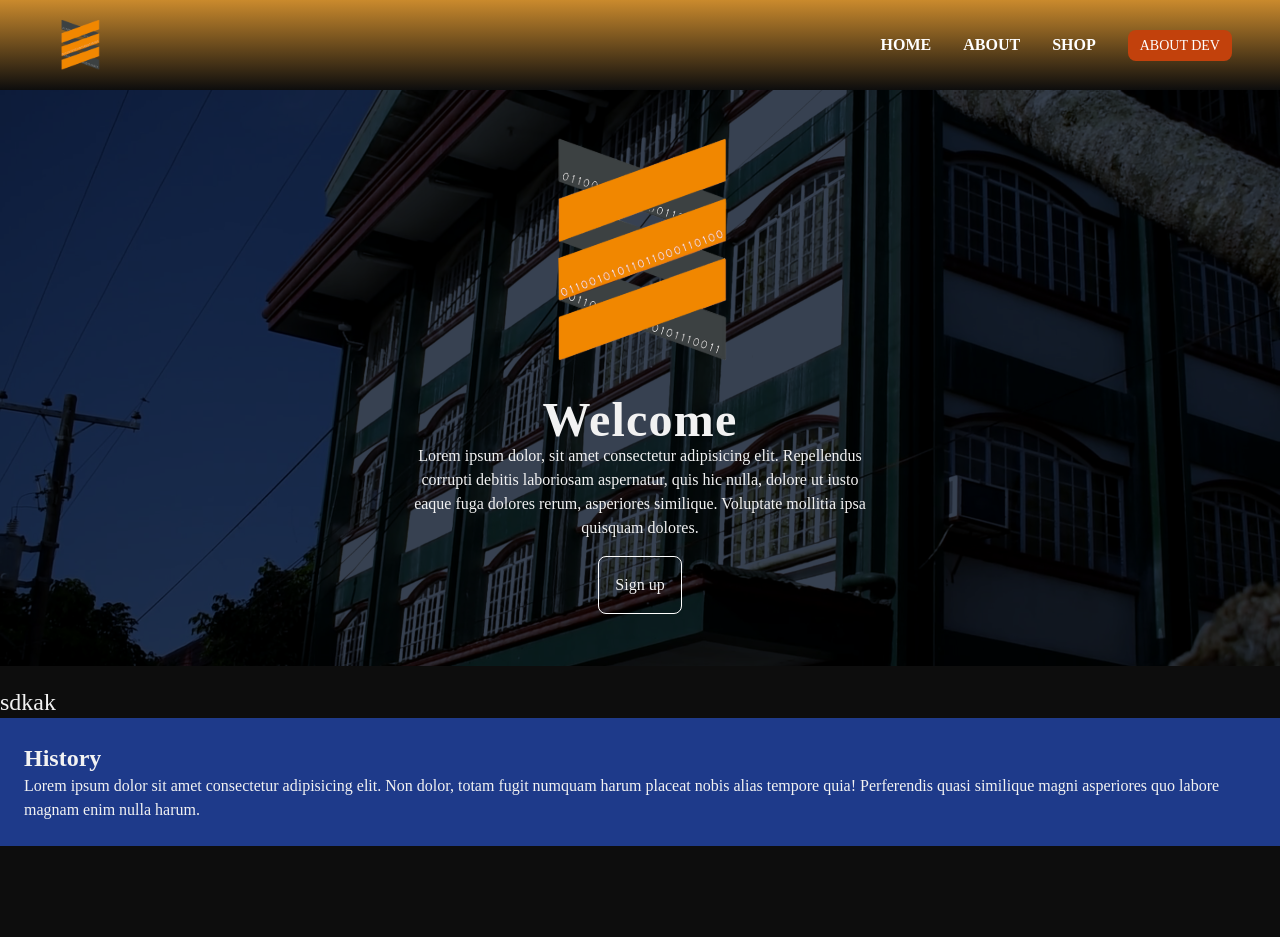
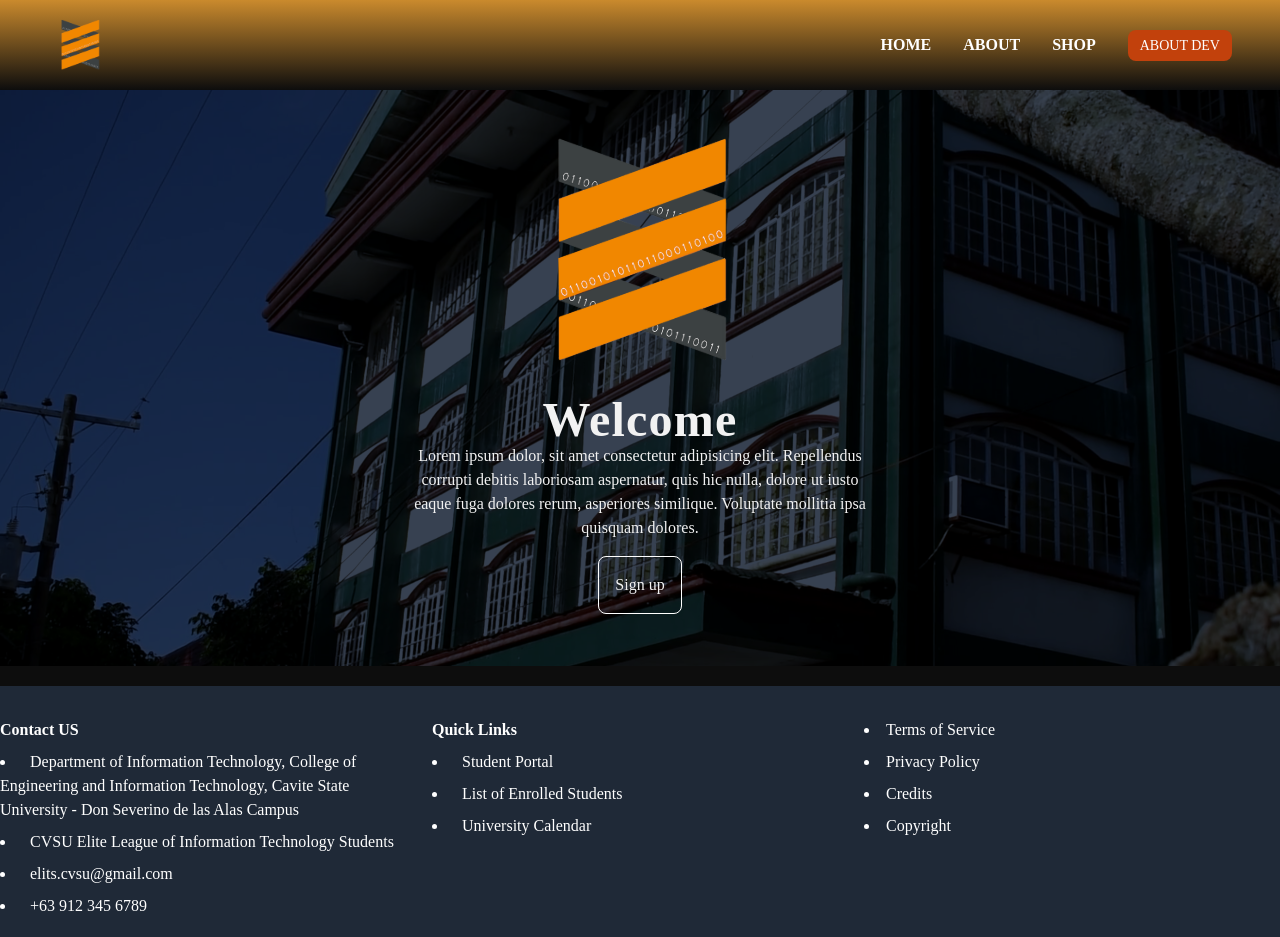
Before and after one commit to s0nprem0/webfest, a React (Vite) app: page / in a window 1280 px wide. Shown: the top 937 px of the page. Before the commit the page ends 846 px from the top, so only its background shows below. Built offline with nearby package versions, Linux system fonts and the light colour scheme; a web font is replaced by a local one.

Commit message:
feat: add initial footer

```diff
--- a/src/components/Footer.jsx
+++ b/src/components/Footer.jsx
@@ -1,8 +1,69 @@
+import logo from "../assets/elits.svg";
+
 const Footer = () => {
   return (
-    <footer>
-      <div className="bg-text-500">
-        <h1>sdkak</h1>
+    <footer className="bg-gray-800 text-white py-8">
+      <div className="container mx-auto grid grid-cols-1 sm:grid-cols-2 md:grid-cols-3 gap-4">
+        <div className="space-y-2">
+          <h4 className="font-bold">Contact US</h4>
+          <li>
+            <i className="ri-map-pin-fill text-white mr-2"></i>
+            <span>
+              Department of Information Technology, College of Engineering and
+              Information Technology, Cavite State University - Don Severino de
+              las Alas Campus
+            </span>
+          </li>
+          <li>
+            <a className="hyperlink" href="https://www.facebook.com/CvSUELITS">
+              <i className="ri-facebook-circle-fill text-white mr-2"></i>
+              <span>CVSU Elite League of Information Technology Students </span>
+            </a>
+          </li>
+          <li>
+            <a className="hyperlink">
+              <i className="ri-mail-line text-white mr-2"></i>
+              <span>elits.cvsu@gmail.com</span>
+            </a>
+          </li>
+          <li>
+            <a className="hyperlink">
+              <i className="ri-phone-fill text-white mr-2"></i>
+              <span>+63 912 345 6789</span>
+            </a>
+          </li>
+        </div>
+        <div className="space-y-2">
+          <h4 className="font-bold">Quick Links</h4>
+          <li>
+            <i className="ri-file-list-line text-white mr-2"></i>
+            <a href="https://myportal.cvsu.edu.ph">Student Portal</a>
+          </li>
+          <li>
+            <i className="ri-account-box-line text-white mr-2"></i>
+            <a href="https://registrar.cvsu.edu.ph">
+              List of Enrolled Students
+            </a>
+          </li>
+          <li>
+            <i className="ri-calendar-line text-white mr-2"></i>
+            <a href="https://cvsu.edu.ph/university-calendar/">
+              University Calendar
+            </a>
+          </li>
+        </div>
+        <div className="space-y-2">
+          <li>Terms of Service</li>
+          <li>Privacy Policy</li>
+          <li>Credits</li>
+          <li>Copyright</li>
+        </div>
+      </div>
+      <div className="container mx-auto py-4 text-center">
+        <p>
+          &copy; {new Date().getFullYear()} Elite League of Information
+          Technology Students. All rights reserved.
+        </p>
       </div>
     </footer>
   );
```
